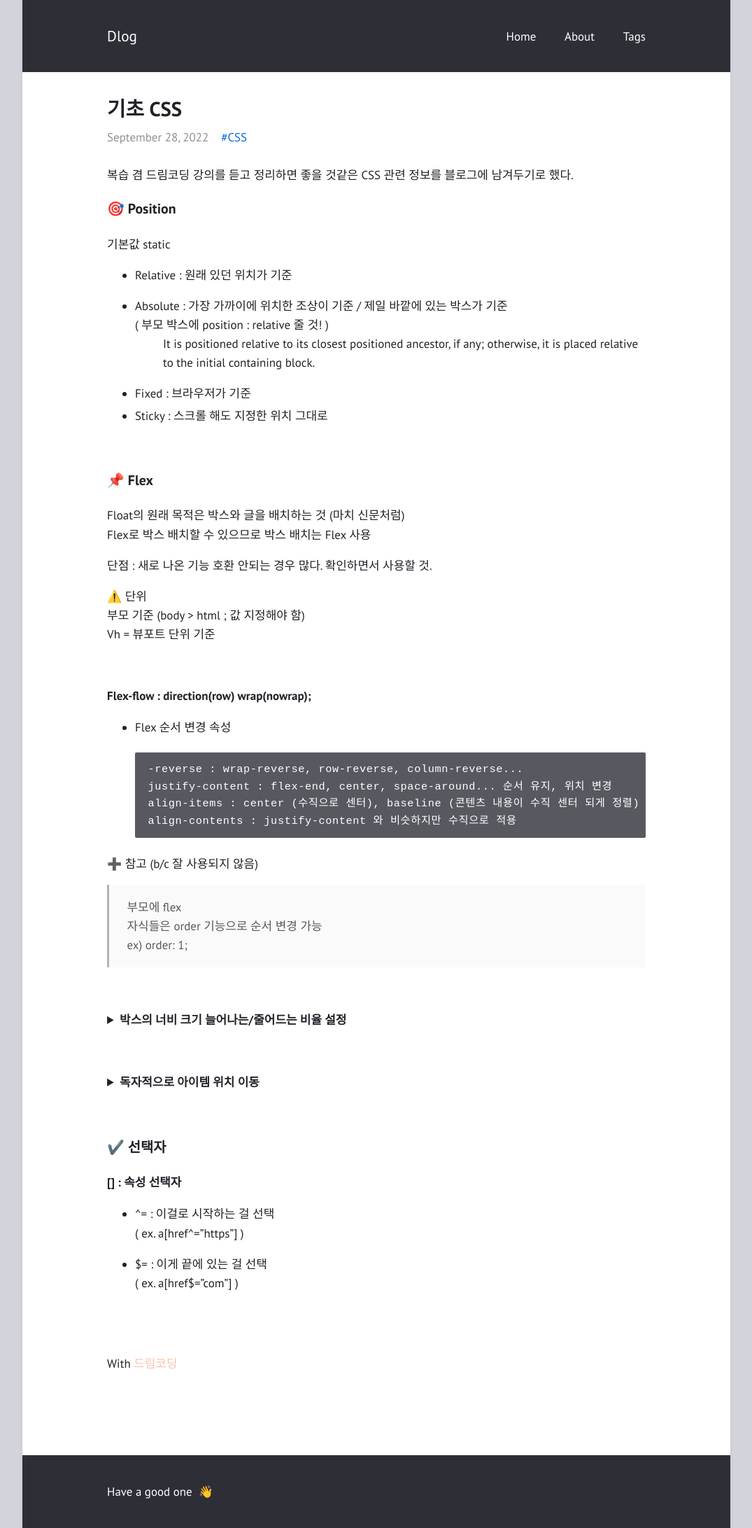
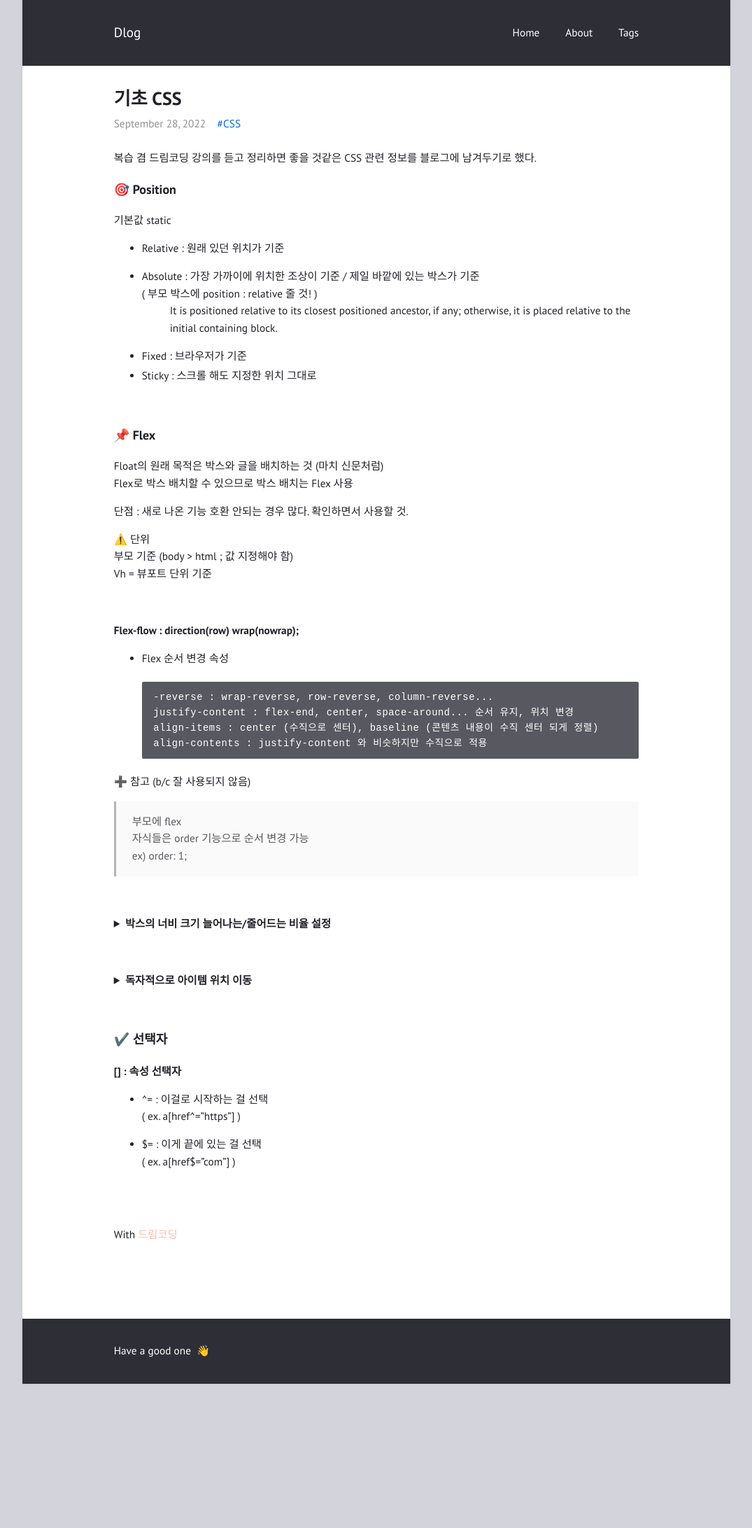
Before and after one commit to feb-dain/feb-dain.github.io, a Jekyll site: the page built from _posts/2022-09-28-basic-css.md, in a window 1280 px wide. Shown: the whole page at 70% size, without its empty margins (102-1177 px from the left). Built offline with Jekyll 4.4.1, drawn with Linux system fonts in a browser that asks for light colours; comment, search, counter and statistics services are not loaded; after the commit the page ends 1977 px from its top, so only the background shows below that.

Commit message:
restoration

```diff
--- a/_sass/index.sass
+++ b/_sass/index.sass
@@ -1,4 +1,4 @@
-$font-size: calc(0.9rem + 0.2vw) !default
+$font-size: calc(0.8rem + 0.2vw) !default
 $font-weight: 400 !default
 $font-family: "PT Sans", -apple-system, "Helvetica Neue", "Segoe UI", "Roboto", sans-serif !default
 $heading-weight: 600 !default
```
